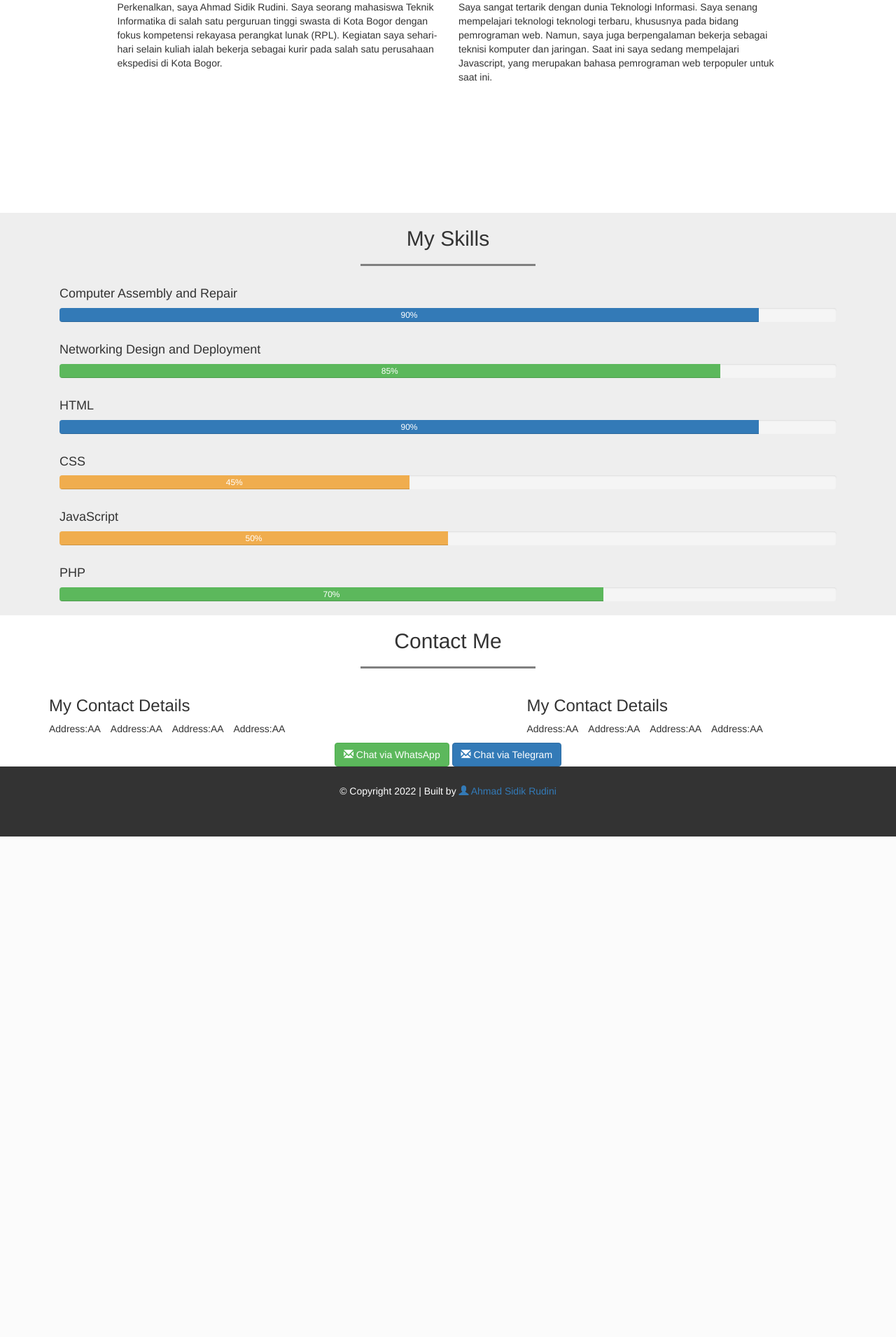
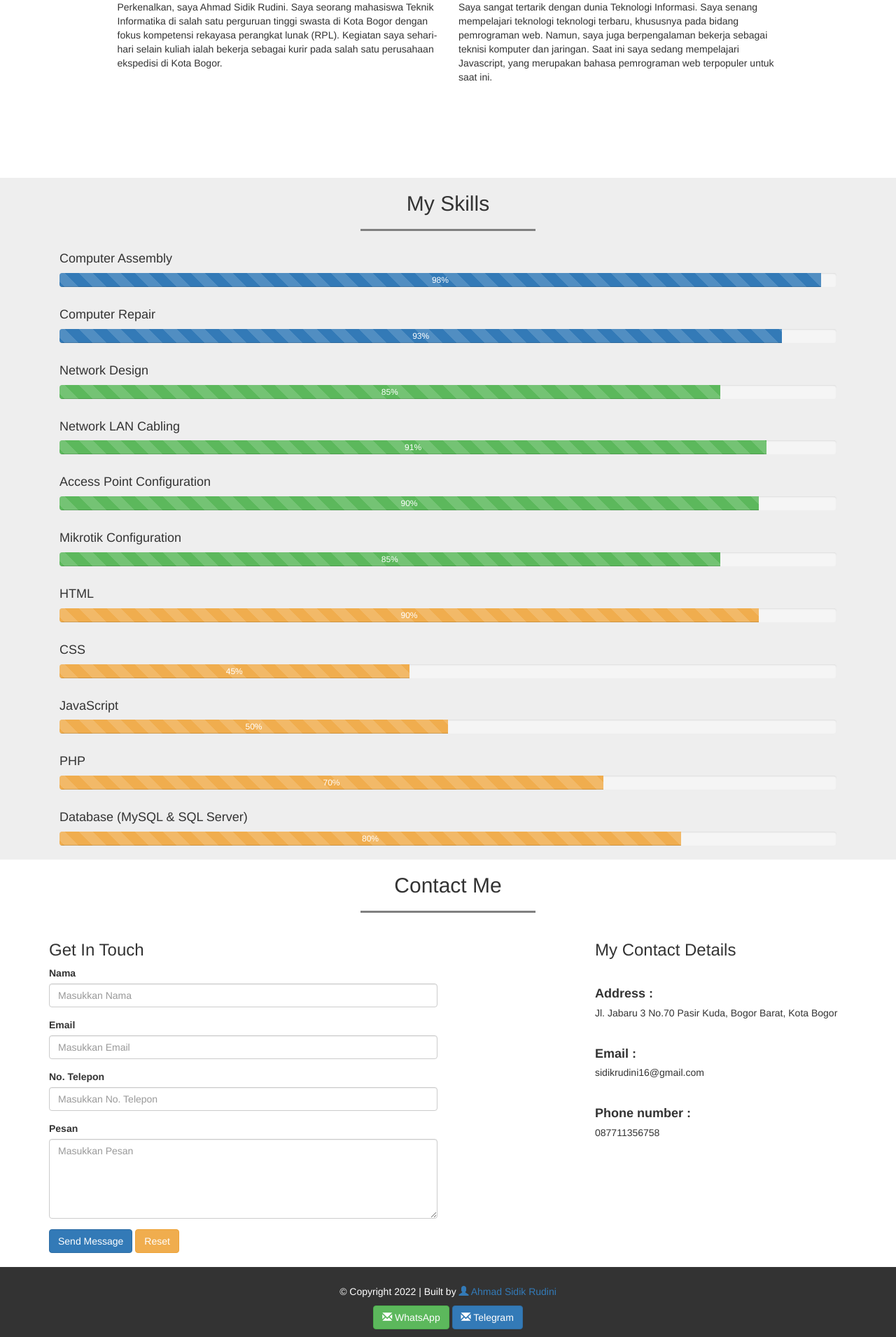
Before and after one commit to asidikrdn/personal-page, a PHP site: page /index.html in a window 1280 px wide. Shown: the part 596-2506 px from the top of the page at 70% size. Before the commit the page ends 1791 px from the top, so only its background shows below. Run offline with PHP 8.4, Linux system fonts and the light colour scheme.

Commit message:
Memperbaiki Section Contact

```diff
--- a/css/style.css
+++ b/css/style.css
@@ -40,7 +40,7 @@ hr {
 
 /* About */
 section {
-    min-height: 400px;
+    min-height: 350px;
 }
 
 .pKiri {
@@ -78,26 +78,10 @@ section {
 }
 /* Akhir skills */
 
-/* experience */
-.experience{
-    background-color: rgb(255, 255, 255);
-}
-
-.experience .thumbnail {
-    opacity: 0; /*untuk menghilangkan konten dengan class thumbnail*/
-    transition: 0.5s;
-    transform: translate(0, -40px); /*membuat efek munculnya sedikit keatas*/
-}
-
-.experience .thumbnail.muncul {
-    opacity: 1;    /*untuk memunculkan kembali konten dengan class thumbnail dan ada class muncul didalamnya, class muncul disini akan ditambahkan menggunakan javascript*/
-    transform: translate(0,0); /*mengembalikan gambar ke posisi semula, sehingga ada kesan jatuh*/
-}
-/* Akhir experience */
-
 /* Contact */
 .contact {
-    min-height: 200px;
+    min-height: 450px;
+    padding-bottom: 20px;
 }
 
 .contact .tombol {
--- a/index.html
+++ b/index.html
@@ -104,18 +104,51 @@
           </div>
         </div>
           <div class="col-sm-12">
-            <h4>Computer Assembly and Repair</h4>
+            <h4>Computer Assembly</h4>
             <div class="progress">
-              <div class="progress-bar" role="progressbar" aria-valuenow="90" aria-valuemin="0" aria-valuemax="100" style="width: 90%;">
-                90%
+              <div class="progress-bar progress-bar-striped active" role="progressbar" aria-valuenow="98" aria-valuemin="0" aria-valuemax="100" style="width: 98%;">
+                98%
+              </div>
+            </div>
+          </div>
+          <div class="col-sm-12">
+            <h4>Computer Repair</h4>
+            <div class="progress">
+              <div class="progress-bar progress-bar-striped active" role="progressbar" aria-valuenow="93" aria-valuemin="0" aria-valuemax="100" style="width: 93%;">
+                93%
               </div>
             </div>
           </div>
 
           <div class="col-sm-12">
-            <h4>Networking Design and Deployment</h4>
+            <h4>Network Design</h4>
             <div class="progress">
-              <div class="progress-bar progress-bar-success" role="progressbar" aria-valuenow="85" aria-valuemin="0" aria-valuemax="100" style="width: 85%;">
+              <div class="progress-bar progress-bar-success progress-bar-striped active" role="progressbar" aria-valuenow="85" aria-valuemin="0" aria-valuemax="100" style="width: 85%;">
+                85%
+              </div>
+            </div>
+          </div>
+
+          <div class="col-sm-12">
+            <h4>Network LAN Cabling</h4>
+            <div class="progress">
+              <div class="progress-bar progress-bar-success progress-bar-striped active" role="progressbar" aria-valuenow="91" aria-valuemin="0" aria-valuemax="100" style="width: 91%;">
+                91%
+              </div>
+            </div>
+          </div>
+          <div class="col-sm-12">
+            <h4>Access Point Configuration</h4>
+            <div class="progress">
+              <div class="progress-bar progress-bar-success progress-bar-striped active" role="progressbar" aria-valuenow="90" aria-valuemin="0" aria-valuemax="100" style="width: 90%;">
+                90%
+              </div>
+            </div>
+          </div>
+          <div class="col-sm-12">
+            <h4>Mikrotik Configuration</h4>
+            <div class="progress">
+              <div class="progress-bar progress-bar-success progress-bar-striped active" role="progressbar" aria-valuenow="85" aria-valuemin="0" aria-valuemax="100" style="width: 85%;">
                 85%
               </div>
             </div>
@@ -124,7 +157,7 @@
           <div class="col-sm-12">
             <h4>HTML</h4>
             <div class="progress">
-              <div class="progress-bar" role="progressbar" aria-valuenow="90" aria-valuemin="0" aria-valuemax="100" style="width: 90%;">
+              <div class="progress-bar progress-bar-warning progress-bar-striped active" role="progressbar" aria-valuenow="90" aria-valuemin="0" aria-valuemax="100" style="width: 90%;">
                 90%
               </div>
             </div>
@@ -133,7 +166,7 @@
           <div class="col-sm-12">
             <h4>CSS</h4>
             <div class="progress">
-              <div class="progress-bar progress-bar-warning" role="progressbar" aria-valuenow="45" aria-valuemin="0" aria-valuemax="100" style="width: 45%;">
+              <div class="progress-bar progress-bar-warning progress-bar-striped active" role="progressbar" aria-valuenow="45" aria-valuemin="0" aria-valuemax="100" style="width: 45%;">
                 45%
               </div>
             </div>
@@ -142,7 +175,7 @@
           <div class="col-sm-12">
             <h4>JavaScript</h4>
             <div class="progress">
-              <div class="progress-bar progress-bar-warning" role="progressbar" aria-valuenow="50" aria-valuemin="0" aria-valuemax="100" style="width: 50%;">
+              <div class="progress-bar progress-bar-warning progress-bar-striped active" role="progressbar" aria-valuenow="50" aria-valuemin="0" aria-valuemax="100" style="width: 50%;">
                 50%
               </div>
             </div>
@@ -150,49 +183,24 @@
           <div class="col-sm-12">
             <h4>PHP</h4>
             <div class="progress">
-              <div class="progress-bar progress-bar-success" role="progressbar" aria-valuenow="70" aria-valuemin="0" aria-valuemax="100" style="width: 70%;">
+              <div class="progress-bar progress-bar-warning progress-bar-striped active" role="progressbar" aria-valuenow="70" aria-valuemin="0" aria-valuemax="100" style="width: 70%;">
                 70%
               </div>
             </div>
           </div>
+          <div class="col-sm-12">
+            <h4>Database (MySQL & SQL Server)</h4>
+            <div class="progress">
+              <div class="progress-bar progress-bar-warning progress-bar-striped active" role="progressbar" aria-valuenow="80" aria-valuemin="0" aria-valuemax="100" style="width: 80%;">
+                80%
+              </div>
+            </div>
+          </div>
+
         </div>
       </div>
     </section>
     <!-- Akhir Skills -->
-
-    <!-- Experience -->
-    <!-- <section class="experience" id="experience">
-      <div class="container">
-        <div class="row">
-          <div class="col-sm-12">
-            <h2 class="text-center">My Experience</h2>
-            <hr>
-          </div>
-        </div>
-          <div class="col-sm-4">
-            <h4 class="text-center">IT Support at PT Nutrifood Indonesia (Industrial Work Practice)</h4>
-            <a data-lightbox="experience data-title="Website Invitation" href="img/experience/nutrifood.jpg" class="thumbnail">
-              <img class="img-responsive" src="img/experience/nutrifood.jpg" alt="IT Support at PT Nutrifood Indonesia (Industrial Work Practice)">
-            </a>
-          </div>
-          <div class="col-sm-4">
-            <h4 class="text-center">IT Support at PT Teratai Widjaja</h4><br>
-            <a data-lightbox="experience data-title="Company Profile" href="img/experience/tw.jpg" class="thumbnail">
-              <img class="img-responsive" src="img/experience/tw.jpg" alt="IT Support at PT Teratai Widjaja">
-            </a>
-          </div>
-          <div class="col-sm-4">
-            <h4 class="text-center">Computer and Network Engineering Teacher at SMK Informatika Bina Generasi 1 & 3</h4>
-            <a data-lightbox="experience data-title="Web-Based Apps" href="img/experience/ibg.jpg" class="thumbnail">
-              <img class="img-responsive" src="img/experience/ibg.jpg" alt="Computer and Network Engineering Teacher at SMK Informatika Bina Generasi 1 & 3">
-            </a>
-          </div>
-        </div>
-        <br>
-      </div>
-    </section> -->
-    <!-- Akhir Experience -->
-
 
     <!-- Kontak -->
     <section class="contact" id="contact">
@@ -203,30 +211,52 @@
             <hr>
           </div>
 
-          <div class="col-md-7">
-            <h3>My Contact Details</h3>
-            <ul class="list-inline">
-              <li><span>Address:</span>AA</li>
-              <li><span>Address:</span>AA</li>
-              <li><span>Address:</span>AA</li>
-              <li><span>Address:</span>AA</li>
-            </ul>
+          <div class="col-sm-6">
+            <h3>Get In Touch</h3>
+            <form action="proses_input_kotaksaran.php" method="POST">
+              <div class="form-group">
+                <label for="nama">Nama</label>
+                <input type="text" name="nama" id="nama" class="form-control" placeholder="Masukkan Nama">
+              </div>
+              <div class="form-group">
+                <label for="email">Email</label>
+                <input type="email" name="email" id="email" class="form-control" placeholder="Masukkan Email">
+              </div>
+              <div class="form-group">
+                <label for="telp">No. Telepon</label>
+                <input type="tel" name="telp" id="telp" class="form-control" placeholder="Masukkan No. Telepon">
+              </div>
+              <!-- <div class="form-group">
+                <label for="kategori">Kritik, Saran, Pertanyaan</label>
+                <select name="kategori" id="kategori" class="form-control">
+                  <option value="">-- Pilih Kategori --</option>
+                  <option value="Saran">Saran</option>
+                  <option value="Kritik">Kritik</option>
+                  <option value="Tanya">Tanya</option>
+                </select>
+              </div> -->
+              <div class="form-group">
+                <label for="pesan">Pesan</label>
+                <textarea name="pesan" id="pesan" class="form-control" rows="5" placeholder="Masukkan Pesan"></textarea>
+              </div>
+              <button type="submit" name="simpan" class="btn btn-primary">Send Message</button>
+              <button type="reset" class="btn btn-warning">Reset</button>
+            </form>
           </div>
 
-          <div class="col-md-5">
+          <div class="col-sm-4 col-sm-offset-2">
             <h3>My Contact Details</h3>
-            <ul class="list-inline">
-              <li><span>Address:</span>AA</li>
-              <li><span>Address:</span>AA</li>
-              <li><span>Address:</span>AA</li>
-              <li><span>Address:</span>AA</li>
-            </ul>
-          </div>
+            <br>
+            <h4><b>Address :</b></h4>
+              <h5>Jl. Jabaru 3 No.70 Pasir Kuda, Bogor Barat, Kota Bogor</h5>
+            <br>
+            <h4><b>Email :</b></h4>
+              <h5>sidikrudini16@gmail.com</h5>
+            <br>
+            <h4><b>Phone number :</b></h4>
+              <h5>087711356758</h5>
 
-          <div class="col-sm-12 text-center">
-            <a href="https://wa.me/087711356758" target="blank" class="btn btn-success"><i class="glyphicon glyphicon-envelope"></i> Chat via WhatsApp</a>
-            <a href="https://t.me/asidikrdn" target="blank" class="btn btn-primary"><i class="glyphicon glyphicon-envelope"></i> Chat via Telegram</a>
-          </div>
+
         </div>
       </div>
     </section>
@@ -239,6 +269,10 @@
         <div class="row">
           <div class="col-sm-12">
             <p>&copy; Copyright 2022 | Built by <a href="http://instagram.com/asidikrdn" target="blank"><i class="glyphicon glyphicon-user"></i> Ahmad Sidik Rudini</a></p>
+          </div>
+          <div class="col-sm-12 text-center">
+            <a href="https://wa.me/087711356758" target="blank" class="btn btn-success"><i class="glyphicon glyphicon-envelope"></i> WhatsApp</a>
+            <a href="https://t.me/asidikrdn" target="blank" class="btn btn-primary"><i class="glyphicon glyphicon-envelope"></i> Telegram</a>
           </div>
         </div>
       </div>
```
Also changed, not shown: js/script.js (+0 -56 lines).
